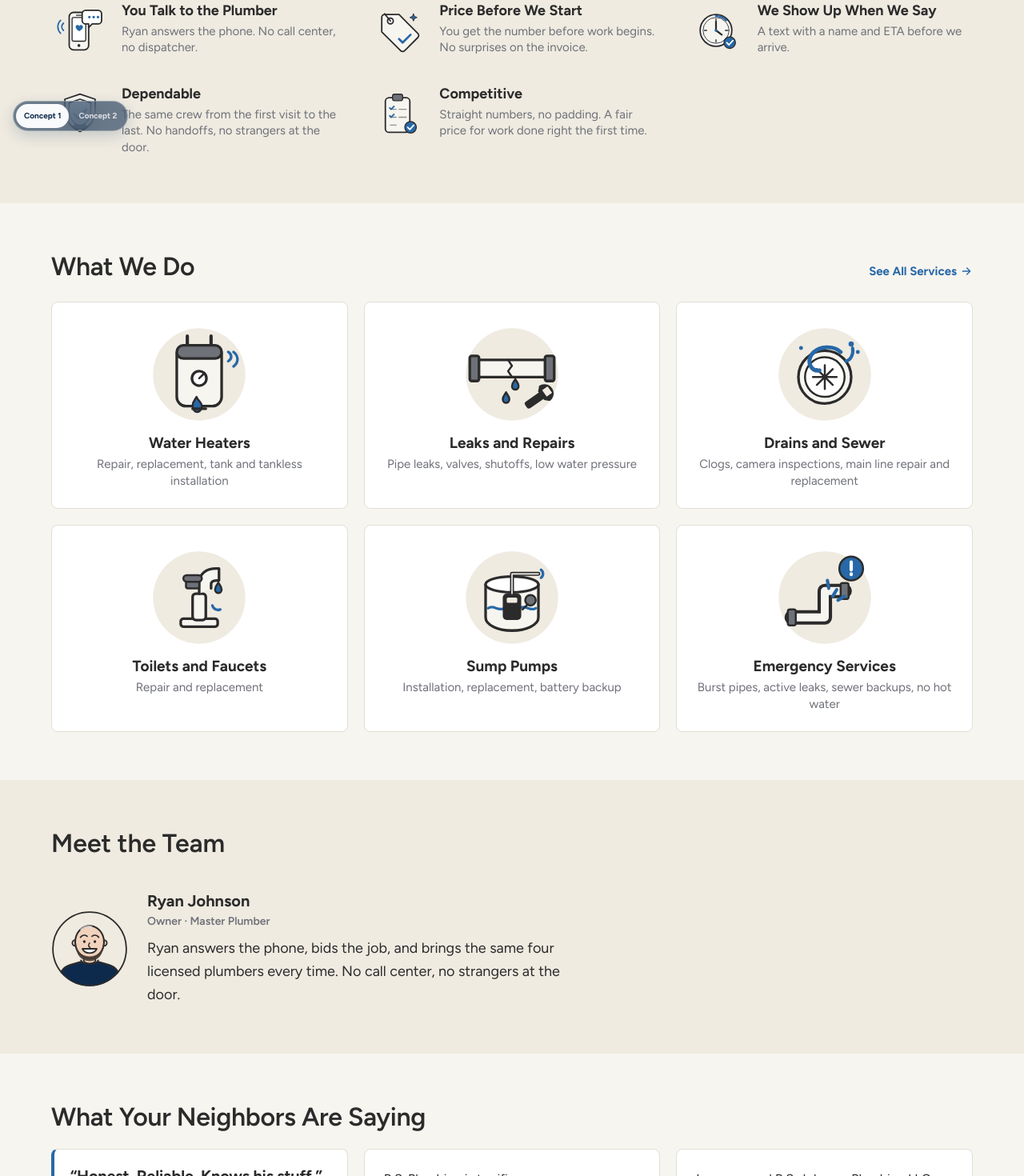
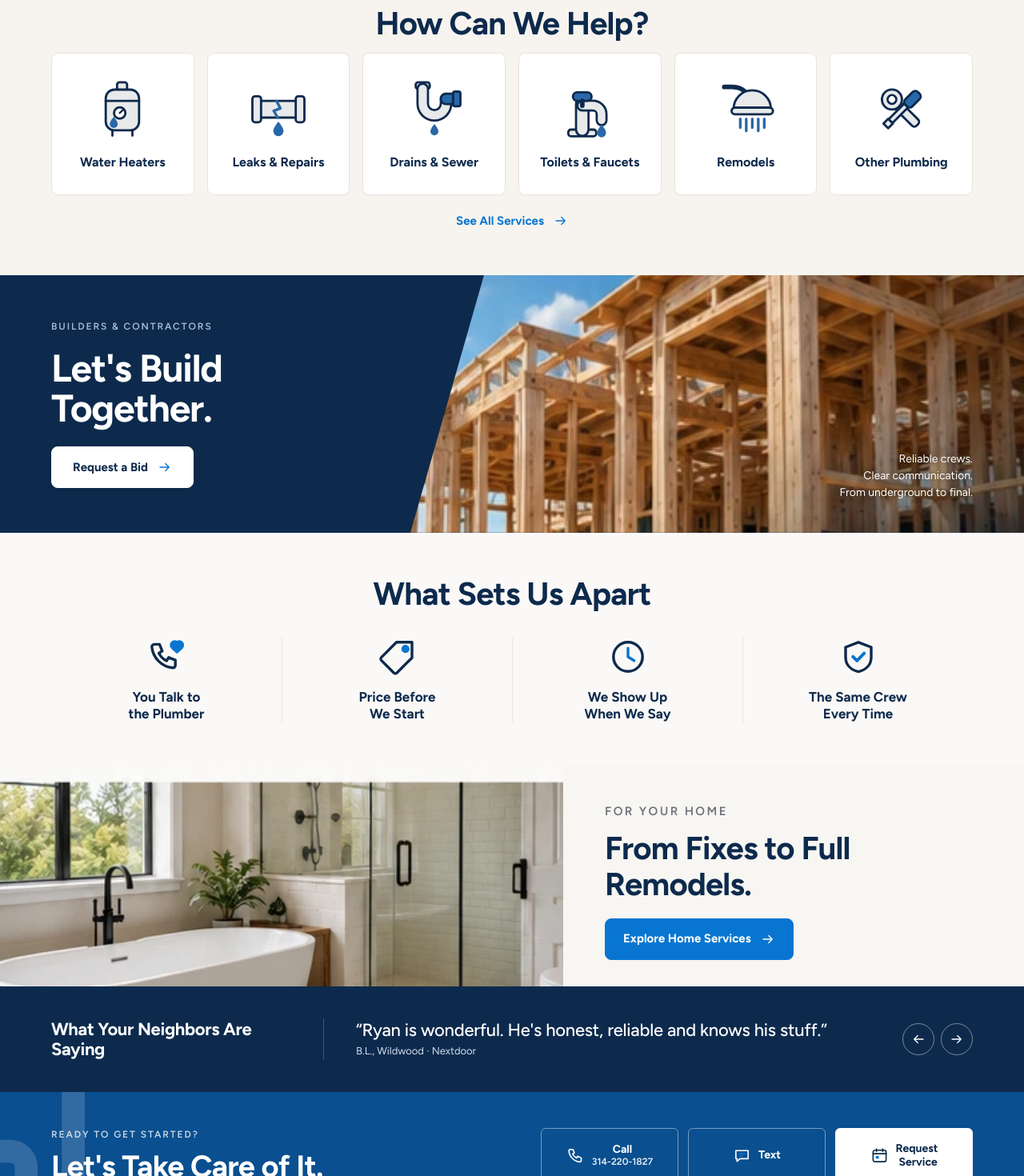
Before and after one commit to rs-johnson-plumbing/website, a Next.js app: page / in a window 1280 px wide. Shown: the part 620-2090 px from the top of the page at 80% size. Built offline with nearby package versions, Linux system fonts and the light colour scheme.

Commit message:
Hide design toggle and default to Concept 2

```diff
--- a/src/components/concepts/ConceptProvider.tsx
+++ b/src/components/concepts/ConceptProvider.tsx
@@ -1,12 +1,10 @@
 "use client";
 
-import { createContext, useCallback, useContext, useLayoutEffect, useState } from "react";
-import { conceptTwo } from "@/lib/content";
-import styles from "./concepts.module.css";
+import { createContext, useContext, useLayoutEffect, useState } from "react";
 
 export type Concept = "1" | "2";
 const STORAGE_KEY = "rsj-homepage-concept";
-const Context = createContext<Concept>("1");
+const Context = createContext<Concept>("2");
 
 function valid(value: string | null): value is Concept {
   return value === "1" || value === "2";
@@ -17,11 +15,11 @@ function rememberedConcept(): Concept {
   if (valid(parameter)) return parameter;
   try {
     const stored = window.localStorage.getItem(STORAGE_KEY);
-    if (valid(stored)) return stored;
+    if (stored === "2") return stored;
   } catch {
     // Direct URLs and in-page selection also work with storage disabled.
   }
-  return "1";
+  return "2";
 }
 
 function persist(concept: Concept) {
@@ -32,14 +30,9 @@ function persist(concept: Concept) {
   }
 }
 
-/**
- * The two site designs share every route. Concept 1 is the static HTML, so it
- * is what search engines and a reader without JavaScript get; the preference
- * resolves before the first hydrated paint. Only one design is ever mounted,
- * so IDs and H1s are never duplicated.
- */
+/** Concept 2 is the public default; direct concept URLs remain available for review. */
 export function ConceptProvider({ children }: { children: React.ReactNode }) {
-  const [selected, setSelected] = useState<Concept>("1");
+  const [selected, setSelected] = useState<Concept>("2");
 
   useLayoutEffect(() => {
     const sync = () => {
@@ -57,32 +50,9 @@ export function ConceptProvider({ children }: { children: React.ReactNode }) {
     };
   }, []);
 
-  const select = useCallback(
-    (concept: Concept) => {
-      if (concept === selected) return;
-      const url = new URL(window.location.href);
-      url.searchParams.set("concept", concept);
-      // An anchor in the old design may not exist in the selected design.
-      url.hash = "";
-      window.history.pushState(null, "", url);
-      persist(concept);
-      setSelected(concept);
-      document.documentElement.dataset.concept = concept;
-      window.scrollTo({ top: 0, behavior: "instant" });
-    },
-    [selected],
-  );
-
   return (
     <Context.Provider value={selected}>
       {children}
-      <div className={styles.switcher} role="group" aria-label={conceptTwo.ui.switcherLabel}>
-        {(["1", "2"] as const).map((concept) => (
-          <button key={concept} type="button" aria-pressed={selected === concept} onClick={() => select(concept)}>
-            {concept === "1" ? conceptTwo.ui.conceptOne : conceptTwo.ui.conceptTwo}
-          </button>
-        ))}
-      </div>
     </Context.Provider>
   );
 }
```
Also changed, not shown: 1 other file (tests, documents, lock files or other folders).
